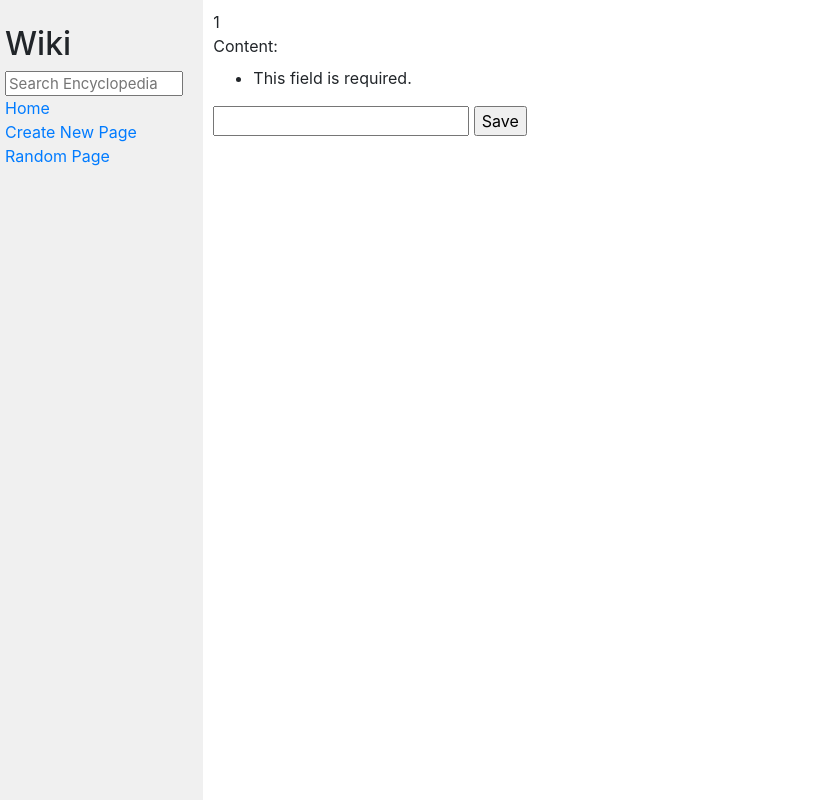
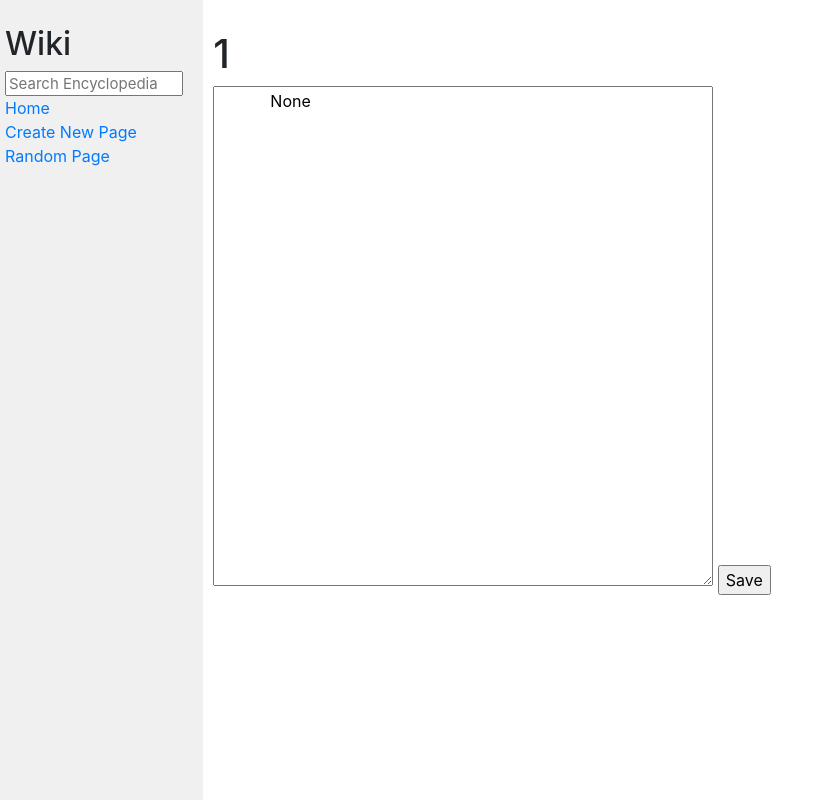
Before and after one commit to nutchanon-c/project1_wiki, a Django app: page /edit/1 in a window 1280 px wide. Shown: the whole page, without its empty margins (0-829 px from the left). Run offline with Django 3.2, Linux system fonts and the light colour scheme; some libraries are stand-ins or nearby versions.

Commit message:
fixes edit page

```diff
--- a/encyclopedia/templates/encyclopedia/edit.html
+++ b/encyclopedia/templates/encyclopedia/edit.html
@@ -6,10 +6,13 @@
 
 {% block body %}
 
-    {{ name }}
+    <h1>{{ name }}</h1>
     <form action="{% url 'edit' name %}" method="post">
         {% csrf_token %}
-        {{ form }}
+
+        <textarea name="new_content" style="height: 500px; width: 500px">
+            {{ content }}
+        </textarea>
         <input type="submit" value="Save">
     </form>
 
--- a/encyclopedia/util.py
+++ b/encyclopedia/util.py
@@ -19,7 +19,6 @@ def save_entry(title, content):
     content. If an existing entry with the same title already exists,
     it is replaced.
     """
-    content = f"#{title}\n" + content
     filename = f"entries/{title}.md"
     if default_storage.exists(filename):
         default_storage.delete(filename)
--- a/encyclopedia/views.py
+++ b/encyclopedia/views.py
@@ -14,7 +14,7 @@ class EntryForm(forms.Form):
     #submit = forms.CharField(label="Submit")
 
 class EditForm(forms.Form):
-    content = forms.CharField()
+    content = forms.CharField(widget=forms.Textarea)
 
 def index(request):
     if request.method == "POST":
@@ -74,12 +74,11 @@ def random(request):
 def edit(request, entryName):
     #name = entryName
     content = util.get_entry(entryName)
-    form = EditForm({
-        "content": content
-        })
+    form = EditForm(initial={"content":content})
     if request.method == "POST":
-        postForm = EditForm(request.POST)
-        util.save_entry(entryName, postForm.data["content"])
+        #postForm = EditForm(request.POST)
+        #util.save_entry(entryName, postForm.data["content"])
+        util.save_entry(entryName, request.POST["new_content"])
         return entry(request, entryName)
 
 
```
Also changed, not shown: entries/CSS.md (+1 -1 lines), entries/foo2.md (+33 -1 lines).
